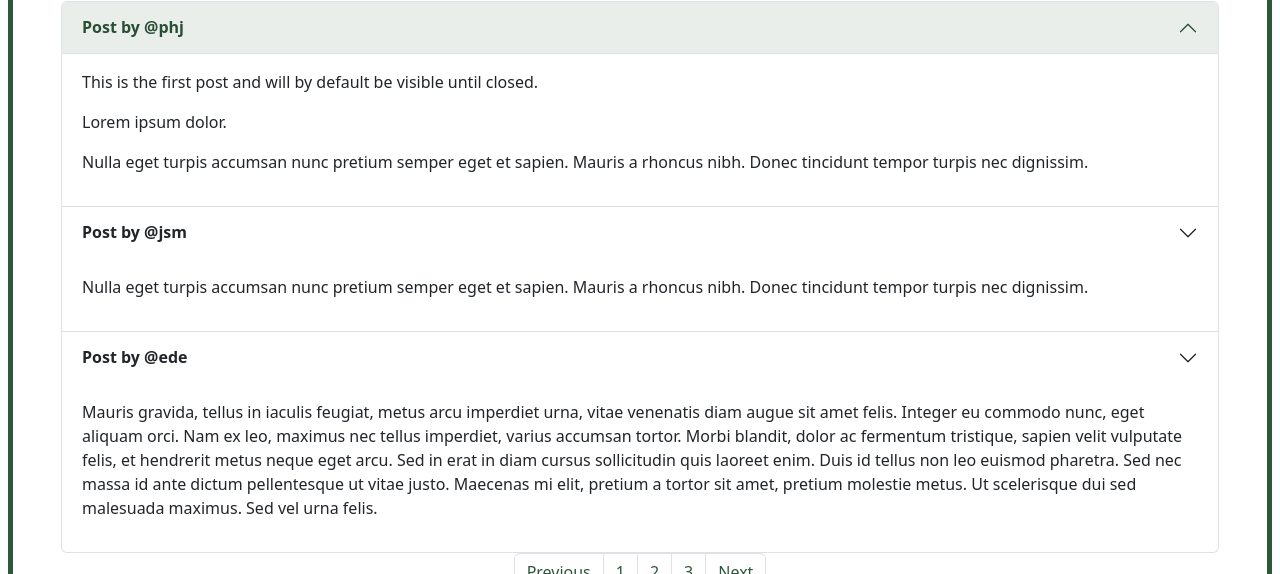
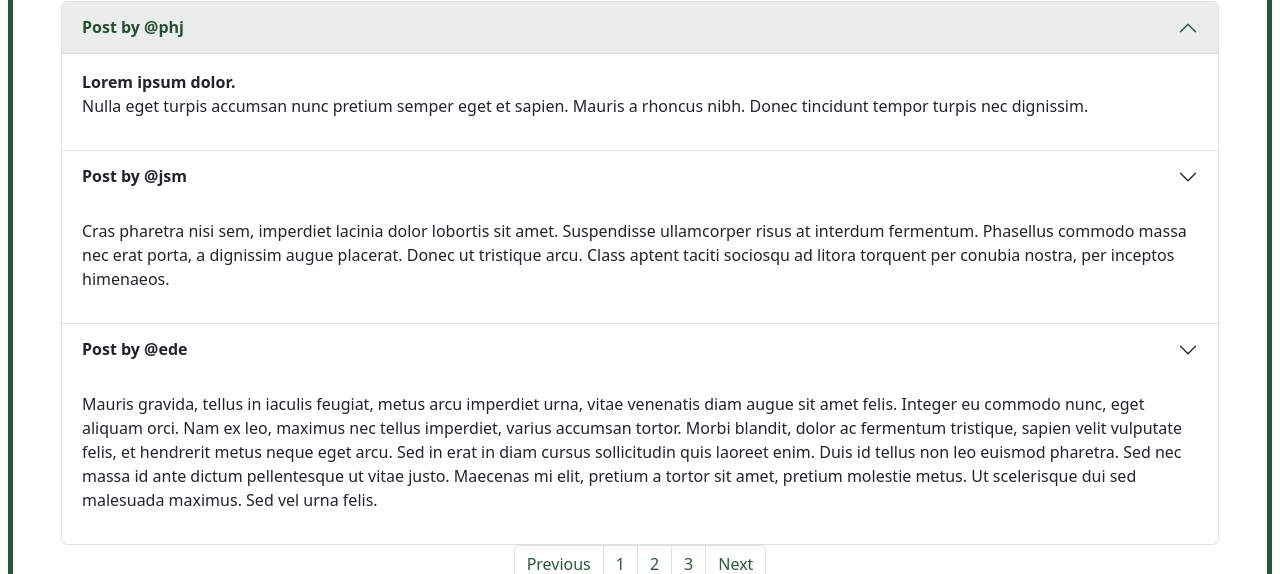
Before and after one commit to oBraenna91/SoMe, a website: page index.html in a window 1280 px wide. Shown: the part 526-1100 px from the top of the page. Drawn offline with nearby package versions, Linux system fonts and the light colour scheme.

Commit message:
Update index.html

```diff
--- a/index.html
+++ b/index.html
@@ -51,8 +51,7 @@
                     </h2>
                     <div id="panelsStayOpen-collapseOne" class="accordion-collapse collapse show" aria-labelledby="panelsStayOpen-headingOne">
                         <div class="accordion-body">
-                        <p>This is the first post and will by default be visible until closed.</p>
-                        <p>Lorem ipsum dolor.</p>
+                        <strong>Lorem ipsum dolor.</strong>
                         <p>Nulla eget turpis accumsan nunc pretium semper eget et sapien. Mauris a rhoncus nibh. Donec tincidunt tempor turpis nec dignissim.</p>
                         </div>
                     </div>
@@ -65,7 +64,7 @@
                     </h2>
                     <div id="panelsStayOpen-collapseTwo" class="accordion-collapse collapse show" aria-labelledby="panelsStayOpen-headingTwo">
                         <div class="accordion-body">
-                        <p>Nulla eget turpis accumsan nunc pretium semper eget et sapien. Mauris a rhoncus nibh. Donec tincidunt tempor turpis nec dignissim.</p>
+                        <p>Cras pharetra nisi sem, imperdiet lacinia dolor lobortis sit amet. Suspendisse ullamcorper risus at interdum fermentum. Phasellus commodo massa nec erat porta, a dignissim augue placerat. Donec ut tristique arcu. Class aptent taciti sociosqu ad litora torquent per conubia nostra, per inceptos himenaeos. </p>
                         </div>
                     </div>
                     </div>
```
